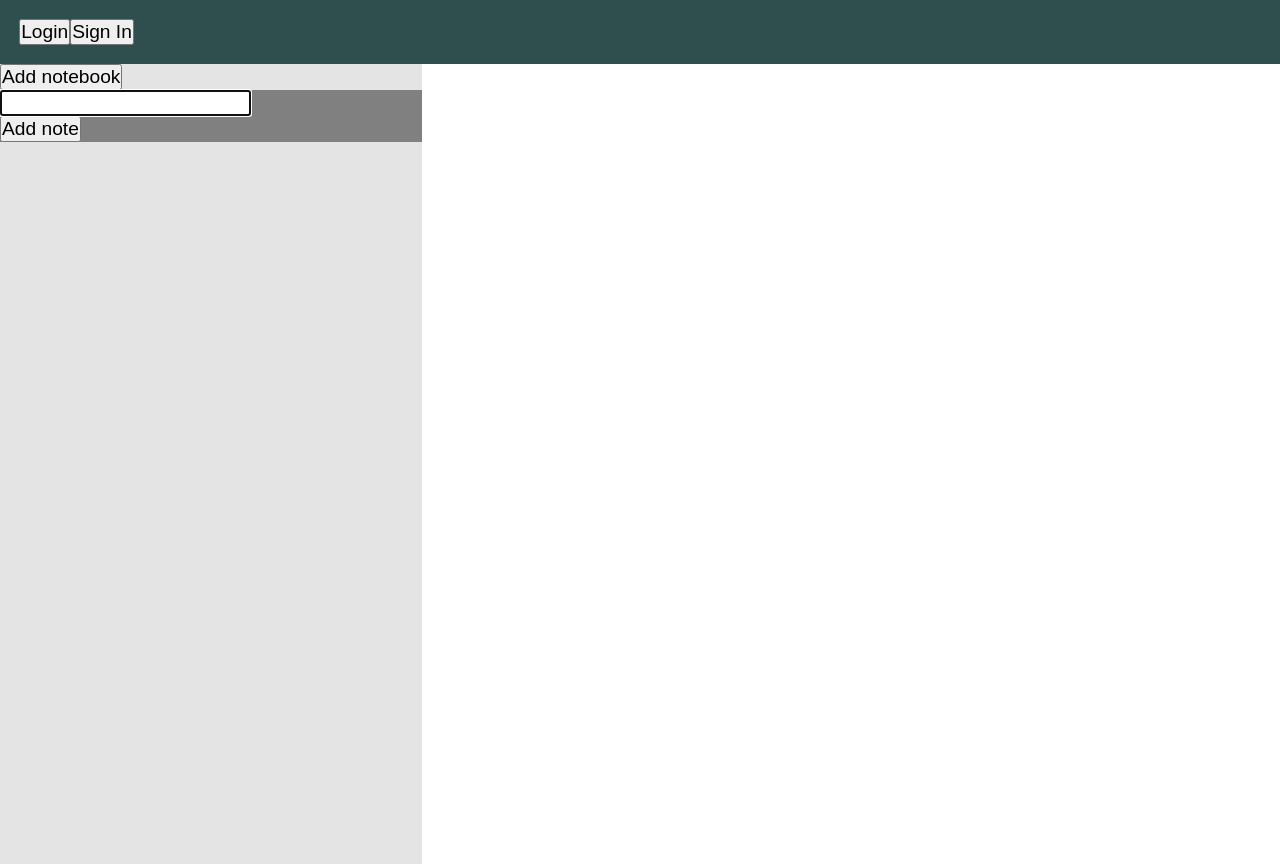
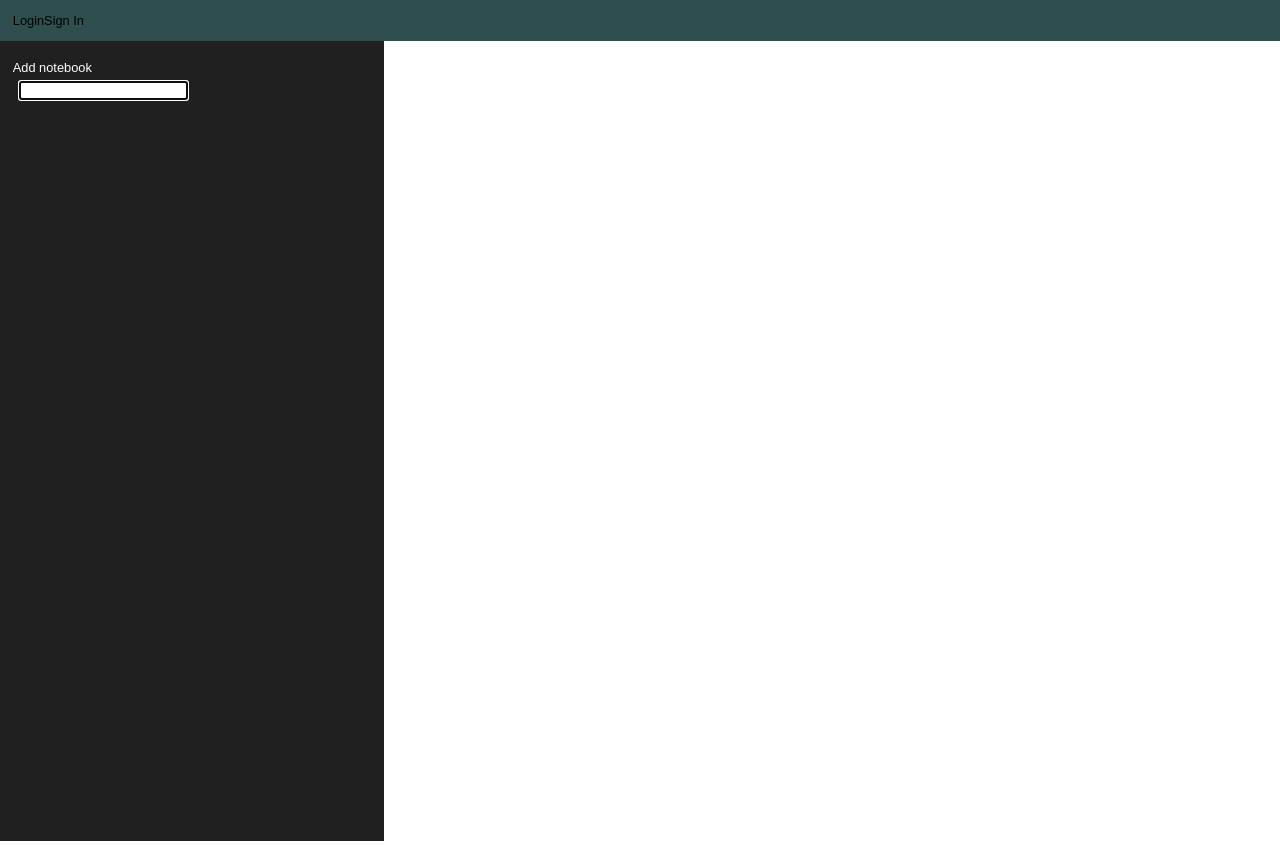
Before and after one commit to rddpgn/react-note, a React (Create React App) app in the folder react-notes/: page / in a window 1280 px wide. Both pictures are taken after a click on the button "Add notebook". After the commit the page ends 800 px from the top, so only its background shows below. Built offline with nearby package versions, Linux system fonts and the light colour scheme.

Commit message:
Базовая работа над анимацией и стилями

```diff
--- a/react-notes/src/components/App/App.js
+++ b/react-notes/src/components/App/App.js
@@ -2,6 +2,7 @@
 
 import Header from '../Header/Header.js';
 import NoteContainer from '../NoteContainer/NoteContainer.js';
+import TextContainer from '../TextContainer/TextContainer.js';
 
 import './App.scss';
 
@@ -10,7 +11,7 @@
     super();
     this.state = {
       notebooks: [],
-      currentNote: -1
+      currentNote: -1,
     }
   }
   addNotebook() {
@@ -104,11 +105,38 @@
 
     this.forceUpdate();
   }
+  setCurrentNote(noteId, notebookId) {
+    if (typeof(noteId) === 'undefined') { console.error('Id of note must be transferred'); return }
+    if (typeof(notebookId) === 'undefined') { console.error('Id of notebook must be transferred'); return }
+    if (typeof(noteId) !== 'number') { console.error('Id of note must be Number'); return }
+    if (typeof(notebookId) !== 'number') { console.error('Id of notebook must be Number'); return }
+
+    this.setState({
+      currentNote: { noteId, notebookId }
+    })
+    this.forceUpdate();
+  }
+  getCurrentNoteBody() {
+    if (this.state.currentNote !== -1) {
+      let notebook = this.state.notebooks[this.state.currentNote.notebookId]
+      if (notebook !== undefined) {
+        let note = notebook.notes[this.state.currentNote.noteId];
+        if (note != undefined) {
+          return note.body;
+        }
+      }
+    }
+    return null;
+  }
+  updateTextarea(e) {
+    this.state.notebooks[this.state.currentNote.notebookId].notes[this.state.currentNote.noteId].body = e.target.value;
+    this.forceUpdate();
+  }
   render() {
     return (
-      <div>
+      <>
         <Header />
-        <div>
+        <div className='app'>
          <NoteContainer notebooks = {this.state.notebooks}
                         addNotebook = {this.addNotebook.bind(this)}
                         addNote = {this.addNote.bind(this)}
@@ -116,11 +144,28 @@
                         noteSetTitle = {this.noteSetTitle.bind(this)}
                         deleteNote = {this.deleteNote.bind(this)}
                         deleteNotebook = {this.deleteNotebook.bind(this)}
-          />
+                        setCurrentNote = {this.setCurrentNote.bind(this)}
+         />
+
+         { this.state.currentNote !== -1?
+          <textarea value={this.getCurrentNoteBody()} onChange={this.updateTextarea.bind(this)}></textarea>
+          : null
+         }
+
         </div>
-      </div>
+      </>
     )
   }
 }
 
 export default App;
+
+
+/*
+{ this.state.currentNote !== -1?
+          <TextContainer note = {this.state.notebooks[this.state.currentNote.notebookId].notes[this.state.currentNote.noteId]}
+                         setNoteBody = { this.setNoteBody.bind(this) }
+          /> :
+          null
+         }
+         */
--- a/react-notes/src/components/App/App.scss
+++ b/react-notes/src/components/App/App.scss
@@ -1,10 +1,11 @@
 
 @import url('https://fonts.googleapis.com/css?family=Roboto+Condensed:300,400,700&display=swap&subset=cyrillic');
+@import url('https://fonts.googleapis.com/css?family=Anonymous+Pro:400,700&display=swap&subset=cyrillic');
 
 :root {
-  font-size: 1.5vw;
+  font-size: 1vw;
   font-family: Arial, Helvetica, sans-serif;
-  font-family: 'Roboto Condensed', sans-serif;
+  font-family: 'Anonymous Pro', monospace;
 }
 
 * {
@@ -16,4 +17,12 @@
 
 button {
   cursor: pointer;
+  background: none;
+  border: none;
+  outline: none;
 }
+
+.app {
+  display: flex;
+  flex-direction: row;
+}
--- a/react-notes/src/components/Note/Note.js
+++ b/react-notes/src/components/Note/Note.js
@@ -18,6 +18,7 @@
         this.setState({ writingTitle: false });
         let title = value || this.state.defaultTitle
         this.props.noteSetTitle(this.props.note.id, this.props.notebookId, title);
+        this.setCurrentNote();
     }
     handleSubmit(e) {
         if(e.key === 'Enter') {
@@ -40,17 +41,21 @@
         this.props.deleteNote(this.props.note.id, this.props.notebookId);
         e.stopPropagation();
     }
+    setCurrentNote() {
+        this.props.setCurrentNote(this.props.note.id, this.props.notebookId);
+    }
     render() {
         return (
-            <div>
+            <div onClick={this.setCurrentNote.bind(this)} className='note'>
                 <input ref = {this.inputRef}
                        style = {{'display':this.state.writingTitle? 'block' : 'none'}}
                        onKeyDown = {(e) => this.handleSubmit(e)}
                        onBlur = {(e) => this.handleOnBlur(e)}
+                       className='note__title-field'
                 />
-                <div className='note-title'
+                <div className='note__name'
                      style = {{'display':this.state.writingTitle? 'none' : 'flex'}}>
-                    <h3> {this.props.note.title} </h3>
+                    <h3 className='note__name-header'> {this.props.note.title} </h3>
                     <button onClick = {(e) => this.renameTitle.call(this, e)}>redact</button>
                     <button onClick = {(e) => this.delete.call(this, e)}>Delete</button>
                 </div>
--- a/react-notes/src/components/Note/Note.scss
+++ b/react-notes/src/components/Note/Note.scss
@@ -1,4 +1,36 @@
-.note-title {
+.note__name {
     display: flex;
     flex-direction: row;
 }
+
+.note__name-header {
+    display: inline-block;
+    flex: 1 1 0;
+}
+
+.note {
+    background: rgb(64,64,64);
+    color: rgb(200,200,200);
+    padding: 0;
+    margin-left: 1rem;
+    height: 0;
+    animation: appear;
+    animation-duration: 0.2s;
+    animation-fill-mode: forwards;
+    box-sizing: border-box;
+    overflow: hidden;
+}
+
+.note_add {
+    width: 100%;
+}
+
+@keyframes appear {
+    0% {
+        height: 0;
+    }
+    100% {
+        height: 1.4rem;
+        padding: 0.2rem;
+    }
+}
--- a/react-notes/src/components/NoteContainer/NoteContainer.js
+++ b/react-notes/src/components/NoteContainer/NoteContainer.js
@@ -8,7 +8,7 @@
     }
     render() {
         return <div className="note-container">
-                <button onClick={this.addNotebook.bind(this)}>Add notebook</button>
+                <button className='note-container__add-notebook' onClick={this.addNotebook.bind(this)}>Add notebook</button>
                 {
                     this.props.notebooks.map((notebook) => {
                         return <Notebook notebook={notebook}
@@ -18,6 +18,7 @@
                                          noteSetTitle = {this.props.noteSetTitle}
                                          deleteNote = {this.props.deleteNote}
                                          deleteNotebook = {this.props.deleteNotebook}
+                                         setCurrentNote = {this.props.setCurrentNote}
                                 />
                     })
                 }
--- a/react-notes/src/components/NoteContainer/NoteContainer.scss
+++ b/react-notes/src/components/NoteContainer/NoteContainer.scss
@@ -1,5 +1,15 @@
 .note-container {
-    width: 33vw;
-    background: rgb(228, 228, 228);
+    width: 30vw;
+    background: rgb(32,32,32);
     height: 100vh;
+    padding: 1rem;
+    padding-right: 0;
+    padding-bottom: 5rem;
+    position: fixed;
+    overflow-x: scroll;
 }
+
+.note-container__add-notebook {
+    color: white;
+    margin: 0.5rem 0;
+}
--- a/react-notes/src/components/Notebook/Notebook.js
+++ b/react-notes/src/components/Notebook/Notebook.js
@@ -6,9 +6,10 @@
     constructor() {
         super();
         this.state = {
-            opened: true,
+            opened: false,
             writingTitle: true,
             defaultTitle: 'Notebook',
+            gotName: false,
         }
         this.inputRef = React.createRef();
     }
@@ -20,13 +21,14 @@
                          noteSetTitle = {this.props.noteSetTitle}
                          notebookId = {this.props.notebook.id}
                          deleteNote = {this.props.deleteNote}
+                         setCurrentNote = {this.props.setCurrentNote}
                     />;
         });
     }
     isDisplayed() {
         return this.state.opened? 'block':'none';
     }
-    notesDisplayToggle(e) {
+    notesDisplayToggle() {
         if (!this.state.writingTitle) {
             this.setState({ opened: !this.state.opened});
         }
@@ -35,6 +37,10 @@
         this.setState({ writingTitle: false });
         let title = value || this.state.defaultTitle
         this.props.noteBookSetTitle(this.props.notebook.id, title);
+
+        if (!this.state.gotName) {
+            this.setState({ gotName: true, opened: true });
+        }
     }
     handleSubmit(e) {
         if(e.key === 'Enter') {
@@ -85,9 +91,21 @@
                     <button onClick = {(e) => this.delete.call(this, e)}>Del </button>
                     <span>{this.state.opened?'▼':'▲'}</span>
                 </div>
-                <div style={{'display': this.isDisplayed() }}>
-                    <button onClick={this.addNote.bind(this)}>Add note</button>
-                    {this.getArrayOfNotes(this.props.notebook.notes)}
+                <div style={{'height': this.state.opened? `${1.4 + 1.4*this.props.notebook.notes.length}rem`:'0'}}
+                     className='notes-wrapper'>
+                    <button className='note note_add' onClick={this.addNote.bind(this)}>Add note</button>
+                    <div style={{'height': this.state.opened? `${1.4*this.props.notebook.notes.length}rem`:'0'}}
+                         className='notes-wrapper'>
+                    { this.props.notebook.notes? this.props.notebook.notes.map((note) => {
+                            return <Note note = {note}
+                                        key = {note.id}
+                                        noteSetTitle = {this.props.noteSetTitle}
+                                        notebookId = {this.props.notebook.id}
+                                        deleteNote = {this.props.deleteNote}
+                                        setCurrentNote = {this.props.setCurrentNote}
+                                    />;
+                        }) : null}
+                    </div>
                 </div>
             </div>
         )
--- a/react-notes/src/components/Notebook/Notebook.scss
+++ b/react-notes/src/components/Notebook/Notebook.scss
@@ -1,11 +1,12 @@
 .notebook {
-    background-color: gray;
     cursor: pointer;
     -moz-user-select: none; /* Firefox */
     -ms-user-select: none; /* Internet Explorer */
     -khtml-user-select: none; /* KHTML browsers (e.g. Konqueror) */
     -webkit-user-select: none; /* Chrome, Safari, and Opera */
     -webkit-touch-callout: none; /* Disable Android and iOS callouts*/
+    color: white;
+    margin-left: 0.5rem;
 }
 
 .notebook-title {
@@ -16,4 +17,11 @@
     * {
         display: block;
     }
+    background: rgb(48,48,48);
+    padding: 0.5rem 1rem;
 }
+
+.notes-wrapper {
+    overflow: hidden;
+    transition: height 0.2s;
+}
--- /dev/null
+++ b/react-notes/src/components/TextContainer/TextContainer.js
@@ -0,0 +1,29 @@
+import React, { Component } from 'react';
+import './TextContainer.scss';
+
+export class TextContainer extends Component {
+    constructor(props) {
+        super(props);
+        this.state = {
+            noteBody: '',
+        }
+    }
+    setNoteBody() {
+        let value = this.state.noteBody;
+        this.props.setNoteBody(value);
+    }
+    handleChange(e) {
+        this.setState({noteBody: e.target.value});
+    }
+    render() {
+        return (
+            <div>
+                <h1><button onClick = {this.setNoteBody.bind(this) }>Ok</button></h1>
+                <textarea onChange = {this.handleChange.bind(this)} value={this.state.noteBody}>
+                </textarea>
+            </div>
+        )
+    }
+}
+
+export default TextContainer
```
Also changed, not shown: react-notes/src/components/TextContainer/TextContainer.scss (added).
